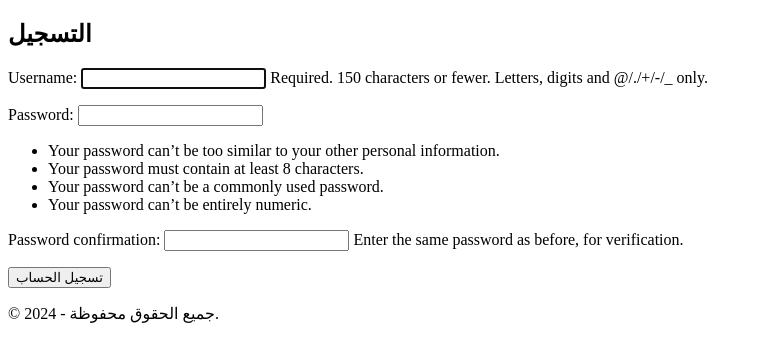
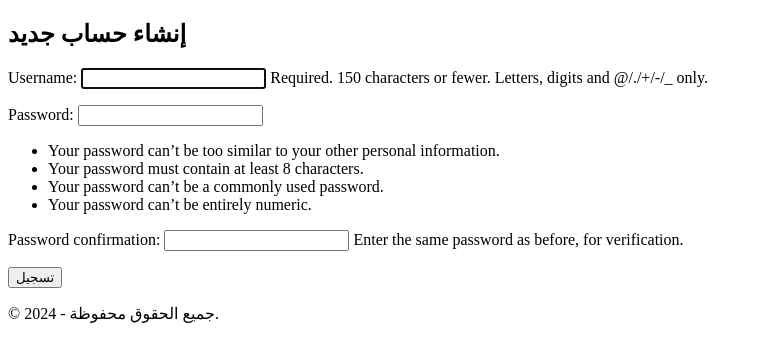
Before and after one commit to abdelfatah18/Alx_DjangoLearnLab, a Django app: page /pages/register/ in a window 1280 px wide. Shown: the part 92-454 px from the top of the page, without its empty margins (0-762 px from the left). Run offline with Django 5.2, Linux system fonts and the light colour scheme.

Commit message:
Update register.html

```diff
--- a/django-models/LibraryProject/relationship_app/templates/register.html
+++ b/django-models/LibraryProject/relationship_app/templates/register.html
@@ -1,11 +1,12 @@
-<!-- templates/registration/register.html -->
 {% extends "base_generic.html" %}
 
+{% block title %}التسجيل{% endblock %}
+
 {% block content %}
-  <h2>التسجيل</h2>
+  <h2>إنشاء حساب جديد</h2>
   <form method="post">
     {% csrf_token %}
     {{ form.as_p }}
-    <button type="submit">تسجيل الحساب</button>
+    <button type="submit">تسجيل</button>
   </form>
 {% endblock %}
```
